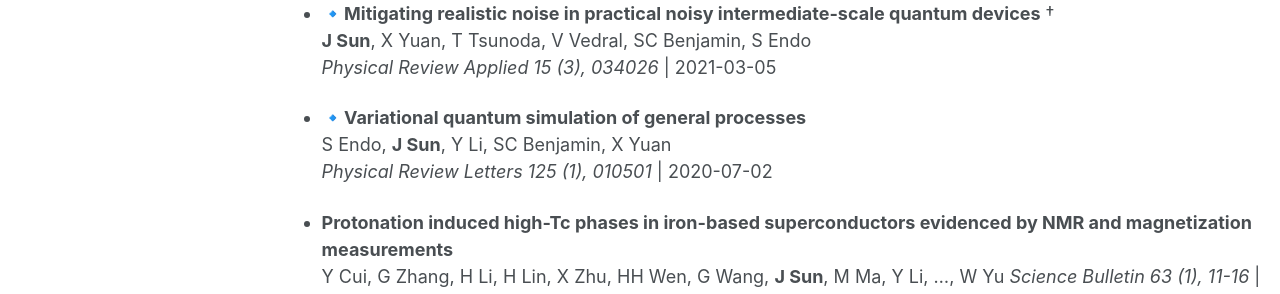
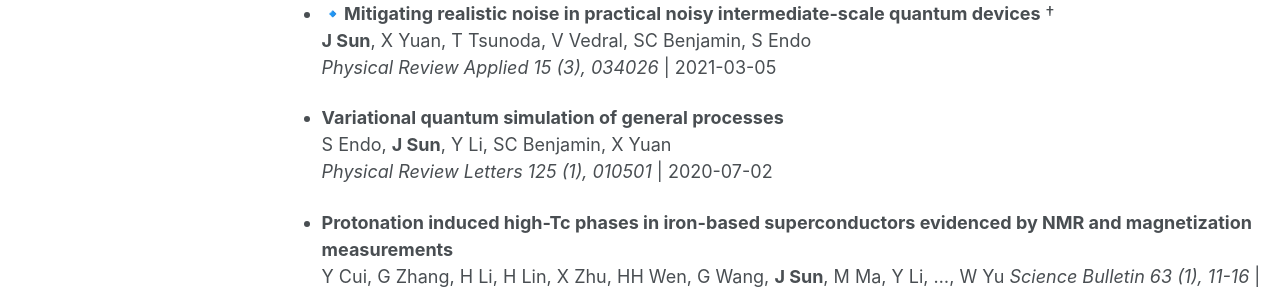
Before and after one commit to jinzhao-sun/jinzhao-sun.github.io, a Jekyll site: the page built from _pages/publications.md, in a window 1280 px wide and 900 px high, scrolled down 3037 px. Shown: the part 153-447 px from the top of the window. Built offline with Jekyll 4.4.1, drawn with Linux system fonts in a browser that asks for light colours.

```diff
--- a/_pages/publications.md
+++ b/_pages/publications.md
@@ -127,7 +127,7 @@ Find descriptions of my research works under **Research**.
   **J Sun**, X Yuan, T Tsunoda, V Vedral, SC Benjamin, S Endo
   *Physical Review Applied 15 (3), 034026* | 2021-03-05
 
-- 🔹**Variational quantum simulation of general processes**
+- **Variational quantum simulation of general processes**
   S Endo, **J Sun**, Y Li, SC Benjamin, X Yuan
   *Physical Review Letters 125 (1), 010501* | 2020-07-02
 
```
